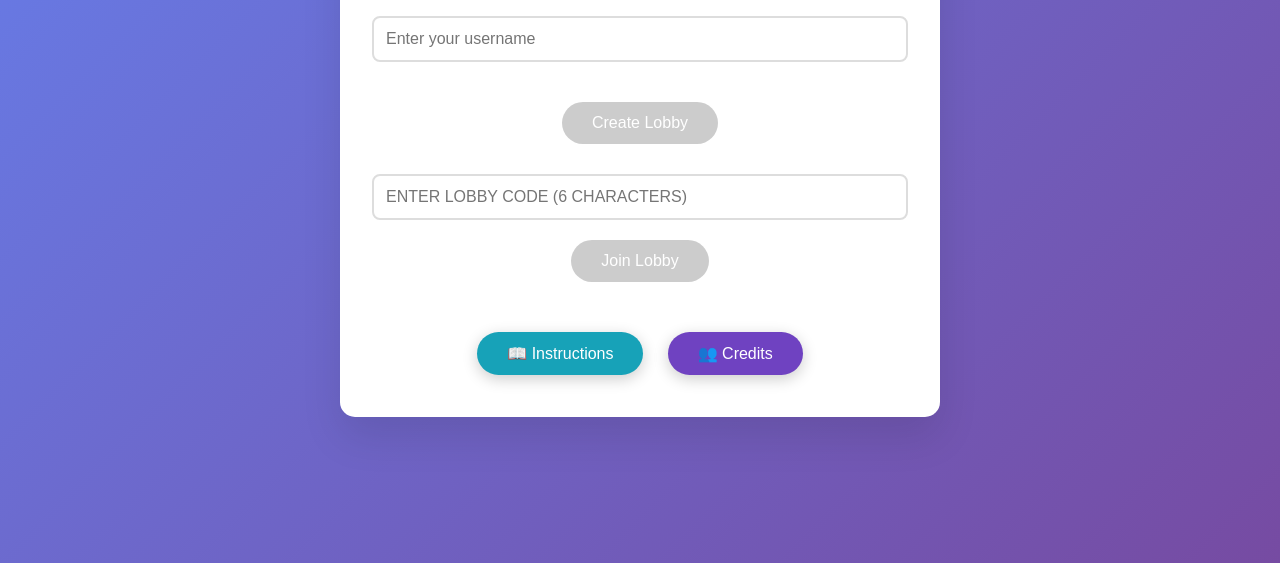
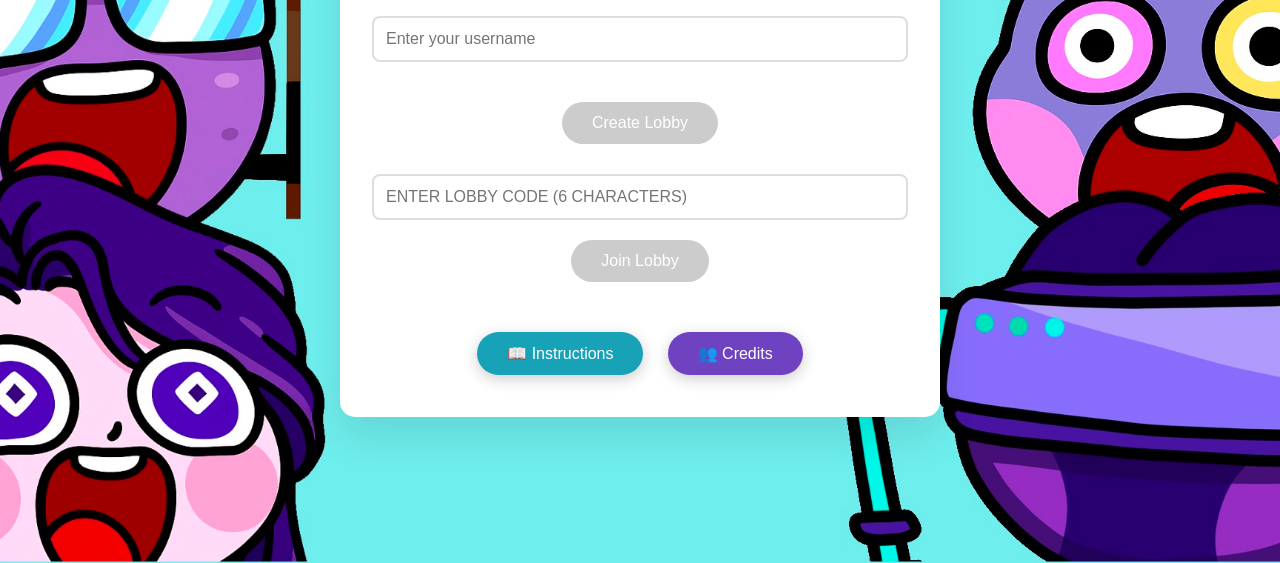
Before and after one commit to choco0031/agreetodisagree, a website: page public/index.html in a window 1280 px wide. Shown: the part 237-800 px from the top of the page. Drawn offline with nearby package versions, Linux system fonts and the light colour scheme; no server answers.

Commit message:
Update index.html

```diff
--- a/public/index.html
+++ b/public/index.html
@@ -13,7 +13,8 @@
 
         body {
             font-family: 'Segoe UI', Tahoma, Geneva, Verdana, sans-serif;
-            background: linear-gradient(135deg, #667eea 0%, #764ba2 100%);
+            /* Replace 'your-background.jpg' with your actual image filename */
+            background: url('images/background.jpg') center/cover no-repeat fixed;
             min-height: 100vh;
             display: flex;
             align-items: center;
```
